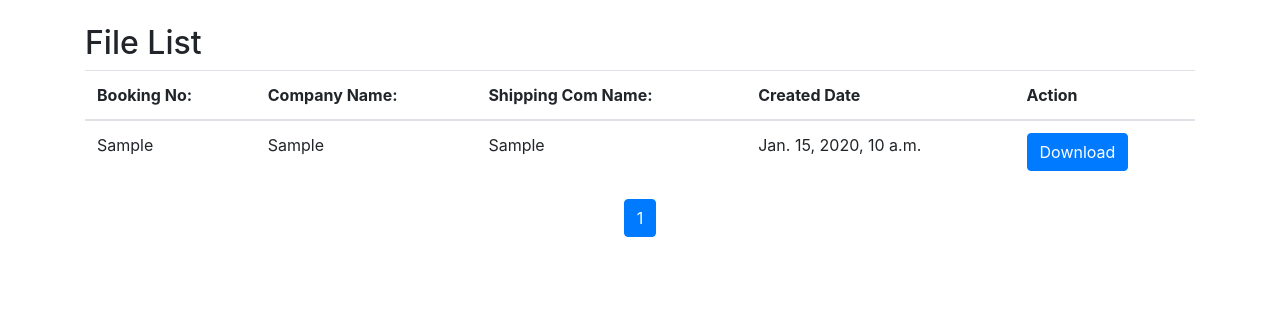
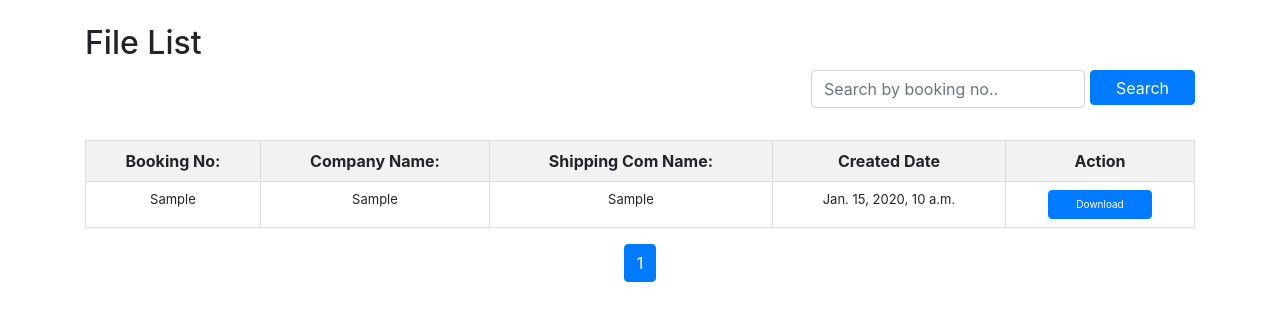
Before and after one commit to AutologiAtl/AutologiAtl, a Django app: page /list/ in a window 1280 px wide. Shown: the top 321 px of the page. Run offline with Django 4.2, Linux system fonts and the light colour scheme; the first user in the database is signed in; tables that the repository leaves empty hold one stand-in row (Sample ...); a database or web service that is not in the repository returns one stand-in record (Sample ...); some libraries are stand-ins or nearby versions.

Commit message:
chnage in search bar

```diff
--- a/Pdf_Extracter_app/templates/fileupload/list_view.html
+++ b/Pdf_Extracter_app/templates/fileupload/list_view.html
@@ -14,6 +15,24 @@
       align-items: center;
       justify-content: space-between;
     }
+    .form-group{
+        margin-left: auto;
+    }
+    #fileTable th {
+        text-align: center;
+    }
+
+    /* Center align the text in the table cells */
+    #fileTable td {
+        text-align: center;
+    }
+    .t-f{
+        font-size: 13px;
+    }
+    .dwn-btn{
+        width: 104px;
+        font-size: 10px;
+      }
     .file-icon {
       font-size: 15px;
       margin-right: 10px;
@@ -28,15 +47,37 @@
         align-items: flex-start;
       }
     }
+
+    #fileTable th {
+        text-align: center;
+        border: 1px solid #dddddd;
+        background-color: #f2f2f2;
+        padding: 8px;
+    }
+
+    #fileTable td {
+        text-align: center;
+        border: 1px solid #dddddd;
+        padding: 8px;
+    }
+
+    #fileTable tbody tr:hover {
+        background-color: #f5f5f5;
+    }
   </style>
 </head>
 <body>
 
 <div class="container mt-4">
   <h2>File List</h2>
+  <form action="" method="GET" style="display: flex;">
+    <div class="form-group">
+      <input type="text" name="search" class="form-control mb-3" placeholder="Search by booking no..">
+    </div>
+    <button type="submit" class="btn btn-primary" style="padding: 1px 25px;height: 35px;margin-left: 5px;">Search</button>
+  </form>
 
-
-  <table class="table">
+  <table class="table" id="fileTable">
     <thead>
       <tr>
         <th>Booking No:</th>
@@ -49,13 +90,13 @@
     <tbody>
       {% for file in page_obj %}
       <tr>
-        <td>{{ file.bookingNo }}</td>
-        <td>{{ file.bookingCompany }}</td>
-        <td>{{ file.shippingCompany }}</td>
-        <td data-created="{{ file.createdDate }}">{{ file.createdDate }}</td>
+        <td class="t-f">{{ file.bookingNo }}</td>
+        <td class="t-f">{{ file.bookingCompany }}</td>
+        <td class="t-f">{{ file.shippingCompany }}</td>
+        <td class="t-f" data-created="{{ file.createdDate }}">{{ file.createdDate }}</td>
         <td>
           {% if file.fullname %}
-          <a href="{% url 'download_file' file.fullname %}" class="btn btn-primary">Download</a>
+          <a href="{% url 'download_file' file.fullname %}" class="btn btn-primary dwn-btn ">Download</a>
           {% endif %}
         </td>
       </tr>
@@ -128,5 +169,31 @@
   });
 </script>
 
+<script>
+    $(document).ready(function() {
+      // Function to perform AJAX search
+      function performSearch(query) {
+        $.ajax({
+          url: '/search',  // Update the URL to your Django view URL for handling search
+          method: 'GET',
+          data: {query: query},
+          success: function(data) {
+              console.log("check data",data);
+            $('#fileTable tbody').html(data);
+          },
+          error: function(xhr, textStatus, errorThrown) {
+            console.log(xhr.responseText);
+          }
+        });
+      }
+
+      // Event listener for input change
+      $('#searchInput').on('input', function() {
+        var query = $(this).val();
+        performSearch(query);
+      });
+    });
+  </script>
+
 </body>
 </html>
--- a/Pdf_Extracter_app/urls.py
+++ b/Pdf_Extracter_app/urls.py
@@ -4,7 +4,7 @@ from django.conf.urls.static import static
 from .views import logout_view
 from Atl_Dockery import settings
 from .views import (AjaxSaveView, ExcelDownloadView, FileUploadView, FileListView, LoginView,
-                    MscExcelView, view_files_view,myfun)
+                    MscExcelView, view_files_view,myfun,search_files)
 
 urlpatterns = [
     path('', LoginView.as_view(), name='login'),
@@ -18,6 +18,8 @@ urlpatterns = [
     path('MscExcelView/', MscExcelView.as_view(), name='MscExcelView'),
     path('view_files/<icm>/<icm1>/<excel_download_path>/<file2>/<df1_json>/<excelfile_path>/', view_files_view, name='view_files'),
     path('download/<str:filename>/', myfun, name='download_file'),
+    path('search/', search_files, name='search_files'),
+
 
 
 ] + static(settings.MEDIA_URL, document_root=settings.MEDIA_ROOT)
--- a/Pdf_Extracter_app/views.py
+++ b/Pdf_Extracter_app/views.py
@@ -176,26 +176,6 @@ class FileUploadView(LoginRequiredMixin, View):
         else:
             return HttpResponseBadRequest("Form data is not valid.")
 
-
-@method_decorator(login_required(login_url='login'), name='dispatch')
-class FileListView(View):
-    template_name = f'fileupload{sep}list_view.html'
-    paginate_by = 10  # Number of records per page
-
-    def get(self, request, *args, **kwargs):
-        all_data_cursor = submit_col.find()
-        all_data_list = list(all_data_cursor)  # Convert Cursor to list
-
-        # Paginate the queryset
-        paginator = Paginator(all_data_list, self.paginate_by)
-        page_number = request.GET.get('page')
-        page_obj = paginator.get_page(page_number)
-
-        context = {
-            'message': 'Hello, Coming Soon!',
-            "page_obj": page_obj
-        }
-        return render(request, self.template_name, context)
 
 
 def view_files_view(request,icm,icm1,excel_download_path,file2,df1_json,excelfile_path):
@@ -523,28 +503,69 @@ def download_file(request):
 def my_view(request):
     return render(request, 'my_template.html')
 
+
+@method_decorator(login_required(login_url='login'), name='dispatch')
+class FileListView(View):
+    template_name = f'fileupload{sep}list_view.html'
+    paginate_by = 10  # Number of records per page
+    def get(self, request, *args, **kwargs):
+        all_data_cursor = submit_col.find()
+        all_data_list = list(all_data_cursor)
+        query = request.GET.get('search')
+        if query:
+            all_data_list = [data for data in all_data_list if query.lower() in data.get('bookingNo', '').lower()]
+
+        # Paginate the queryset
+        paginator = Paginator(all_data_list, self.paginate_by)
+        page_number = request.GET.get('page')
+        page_obj = paginator.get_page(page_number)
+
+        context = {
+            'message': 'Hello, Coming Soon!',
+            "page_obj": page_obj,
+        }
+        return render(request, self.template_name, context)
+
+
+
+
 def myfun(request,filename):
     try:
-        # Static path to the file
         directory_path = r"C:\Users\ATLAnish\Desktop\Abi_projects\docre_5\Altdocre\business_logic\excel_extracter\Excel_output_files"
 
-        # Construct the full file path dynamically
         file_path = os.path.join(directory_path, filename)
 
-        # Open the file in binary mode
         with open(file_path, 'rb') as f:
-            # Read the contents of the file
             file_contents = f.read()
-
-        # Create an HTTP response with the file contents
         response = HttpResponse(file_contents, content_type='application/vnd.ms-excel')
-
-        # Set the Content-Disposition header with the filename
         response['Content-Disposition'] = f'attachment; filename="DR-MSC-20240327-“MSC VIGOUR III” (V. HG410A-4444444444555.xlsx"'
-
         return response
 
     except FileNotFoundError:
         return HttpResponse("File not found", status=404)
     except Exception as e:
         return HttpResponse(f"Error: {e}", status=500)
+
+
+def search_files(request):
+    query = request.GET.get('query')
+    print("query check",query)
+
+    if query:
+        query_filter = {"bookingNo": {"$regex": query, "$options": "i"}}
+        files = submit_col.find(query_filter)
+    else:
+        files = submit_col.find()
+
+    # Convert MongoDB cursor to a list of dictionaries
+    data = []
+    for file in files:
+        data.append({
+            'bookingNo': file['bookingNo'],
+            'bookingCompany': file['bookingCompany'],
+            'shippingCompany': file['shippingCompany'],
+            'createdDate': file['createdDate'],
+            'fullname':file['fullname']
+
+        })
+    return JsonResponse(data, safe=False)
```
Also changed, not shown: other parts of Pdf_Extracter_app/templates/fileupload/list_view.html (+2 -1 lines).
